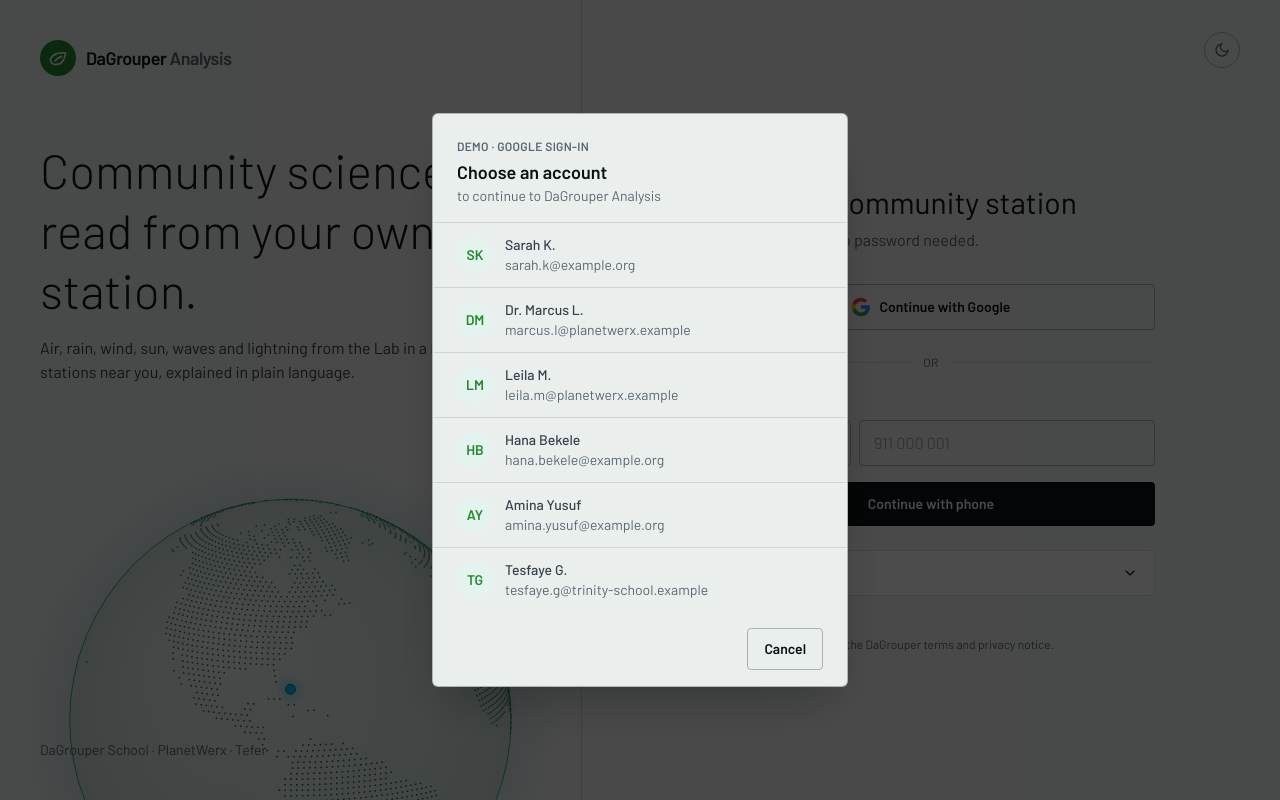
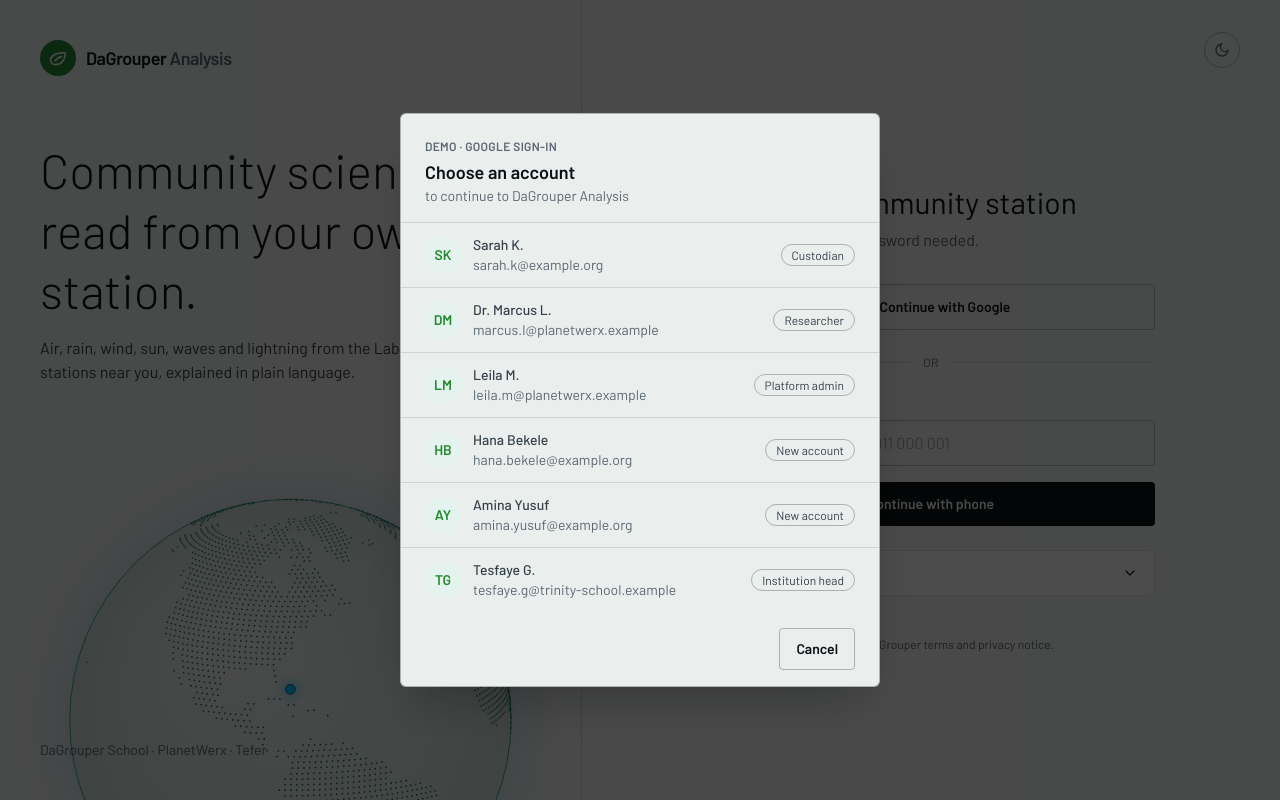
Before and after one commit to DaGrouper-School/analysis-dashboard, a SvelteKit app in the folder frontend/: page /signup in a window 1280 px wide. Both pictures are taken after a click on the button "Continue with Google". Built offline with nearby package versions, Linux system fonts and the light colour scheme.

Commit message:
Show each demo Google account's type in the sign-in picker

```diff
--- a/frontend/src/lib/features/auth/GoogleAccountPicker.svelte
+++ b/frontend/src/lib/features/auth/GoogleAccountPicker.svelte
@@ -5,6 +5,8 @@
 		sub: string;
 		name: string;
 		email: string;
+		/** What kind of account it is, such as "Researcher" or "New account". */
+		type?: string;
 	}
 
 	let {
@@ -27,7 +29,7 @@
 <!-- Stand-in for the Google OAuth popup. The real flow returns an ID token instead of `sub`. -->
 <dialog
 	bind:this={dialog}
-	class="m-auto w-[min(26rem,calc(100vw-2rem))] rounded-md border border-line-strong bg-raised p-0 text-text shadow-2xl backdrop:bg-black/70"
+	class="m-auto w-[min(30rem,calc(100vw-2rem))] rounded-md border border-line-strong bg-raised p-0 text-text shadow-2xl backdrop:bg-black/70"
 	onclose={onClose}
 	aria-labelledby="google-title"
 >
@@ -44,10 +46,11 @@
 					onclick={() => onPick(account.sub)}
 				>
 					<Avatar name={account.name} />
-					<span>
+					<span class="min-w-0 flex-1">
 						<span class="block text-sm font-medium">{account.name}</span>
-						<span class="block text-sm text-muted">{account.email}</span>
+						<span class="block truncate text-sm text-muted">{account.email}</span>
 					</span>
+					{#if account.type}<span class="chip shrink-0 text-xs">{account.type}</span>{/if}
 				</button>
 			</li>
 		{/each}
--- a/frontend/src/lib/utils/labels.ts
+++ b/frontend/src/lib/utils/labels.ts
@@ -1,5 +1,6 @@
 import type {
 	ClassroomRole,
+	UserRole,
 	ClassroomStage,
 	DeviceType,
 	DeviceTypeDefinition,
@@ -13,6 +14,12 @@ export const CLASSROOM_ROLE_LABELS: Record<ClassroomRole, string> = {
 	facilitator: 'Facilitator',
 	community_scientist: 'Community scientist',
 	researcher: 'Researcher'
+};
+
+/** An account's own role, such as on the demo sign-in's account list. */
+export const USER_ROLE_LABELS: Record<UserRole, string> = {
+	...CLASSROOM_ROLE_LABELS,
+	custodian: 'Custodian'
 };
 
 /** "a researcher", "an institution head". */
--- a/frontend/src/routes/(auth)/signup/+page.ts
+++ b/frontend/src/routes/(auth)/signup/+page.ts
@@ -1,9 +1,24 @@
 import { readDb } from '#lib/data/mock-db.ts';
 import { isMockDataSource, services } from '#lib/services/index.ts';
+import { USER_ROLE_LABELS } from '#lib/utils/labels.ts';
 import type { PageLoad } from './$types';
+
+/** A demo Google account's type: the linked user's role, or new when no user has it yet. */
+function accountsWithType() {
+	const state = readDb();
+	return state.googleAccounts.map((account) => {
+		const user = state.users.find((u) => u.id === state.googleLinks[account.sub]);
+		const type = !user
+			? 'New account'
+			: user.platformAdmin
+				? 'Platform admin'
+				: USER_ROLE_LABELS[user.role];
+		return { ...account, type };
+	});
+}
 
 export const load: PageLoad = async () => ({
 	// Only the mock data source has a picker; real Google sign-in uses Google Identity Services.
-	googleAccounts: isMockDataSource ? readDb().googleAccounts : [],
+	googleAccounts: isMockDataSource ? accountsWithType() : [],
 	dialCodes: await services.places.dialCodes()
 });
```
